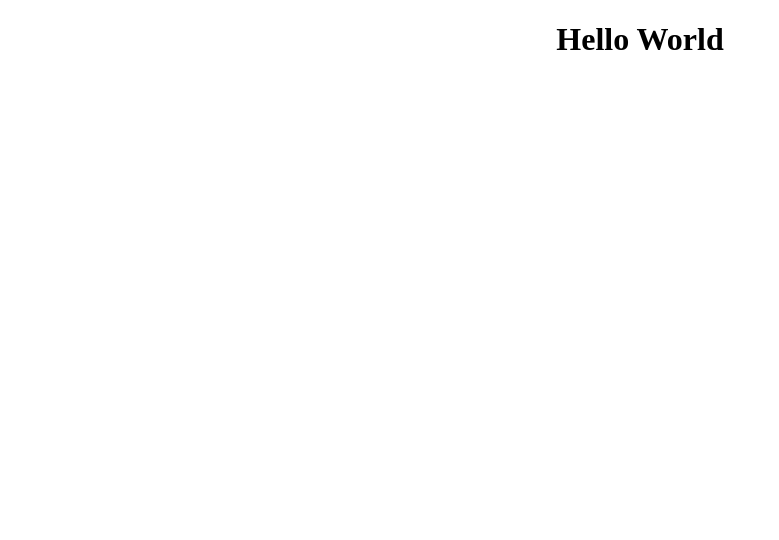
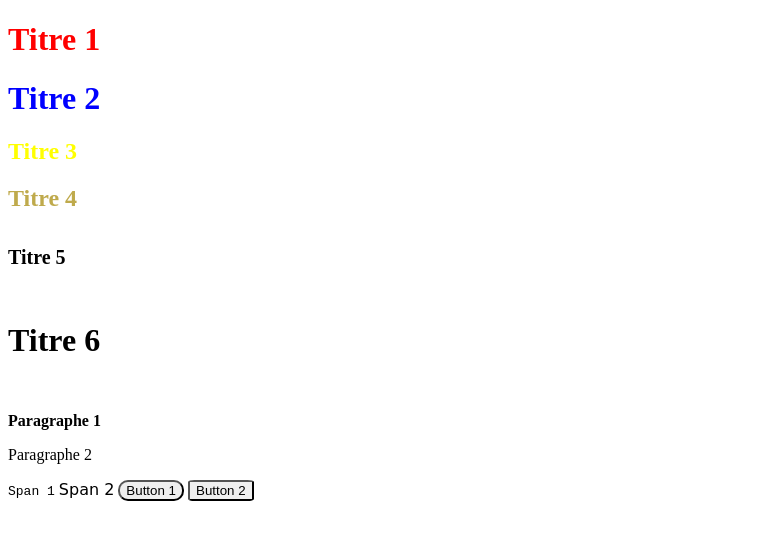
Before and after one commit to Yanou83/TP1Web, a plain HTML site: page index.html in a window 1280 px wide. Shown: the whole page, without its empty margins (0-779 px from the left). Drawn offline with Linux system fonts and the light colour scheme.

Commit message:
Titre p style

```diff
--- a/index.css
+++ b/index.css
@@ -1,3 +1,48 @@
-h1{
-    text-align: center;
+h1.titre1{
+    color: red;
 }
+
+h1.titre2{
+    color: blue;
+}
+
+
+h2.titre3{
+    color: yellow;
+}
+
+h2.titre4{
+    color: rgb(191, 170, 76);
+}
+
+h5.titre5{
+    font-size: 20px;
+}
+
+h5.titre6{
+    font-size: 2rem;
+}
+
+p.p1{
+    font-weight: bold;
+}
+
+p.p2{
+    font-weight: 100;
+}
+
+span.span1{
+    font-family: monospace;
+}
+
+span.span2{
+    font-family: cursive;
+}
+
+button.bouton1{
+    border-radius: 10px;
+}
+
+button.bouton2{
+    border-radius: 10%;
+}
--- a/index.html
+++ b/index.html
@@ -7,7 +7,23 @@
     <link rel="stylesheet" href="index.css">
 </head>
 <body>
-        <h1>Hello World</h1>
+        <h1 class="titre1">Titre 1</h1>
+        <h1 class="titre2">Titre 2</h1>
+
+        <h2 class="titre3">Titre 3</h2>
+        <h2 class="titre4">Titre 4</h2>
+
+        <h5 class="titre5">Titre 5</h5>
+        <h5 class="titre6">Titre 6</h5>
+
+        <p class="p1">Paragraphe 1</p>
+        <p class="p2">Paragraphe 2</p>
+
+        <span class="span1">Span 1</span>
+        <span class="span2">Span 2</span>
+
+        <button class="bouton1">Button 1</button>
+        <button class="bouton2">Button 2</button>
 
         <script src="index.js"></script>
 </body>
```
